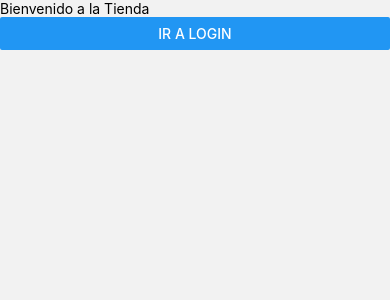
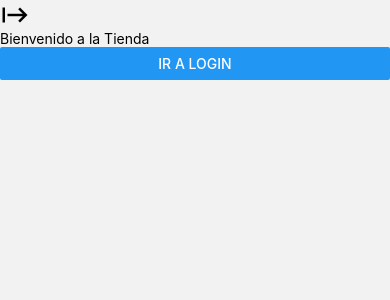
Before and after one commit to juancast24/Proyecto-virtualizacion-Minimarket, a React Native app: screen /Home in a window 390 px wide. Shown: the top 300 px of the page. Built offline with nearby package versions, Linux system fonts and the light colour scheme.

Commit message:
agregacion de mui

```diff
--- a/screens/public/HomeScreen.js
+++ b/screens/public/HomeScreen.js
@@ -1,12 +1,14 @@
 import React from 'react';
 import { View, Text, Button } from 'react-native';
 import { useNavigation } from '@react-navigation/native';
+import Icon from 'react-native-vector-icons/MaterialIcons';
 
 const HomeScreen = () => {
     const navigation = useNavigation();
 
     return (
         <View>
+            <Icon name="start" size={30} color="black" />
             <Text>Bienvenido a la Tienda</Text>
             {/* Botón para ir a Login */}
             <Button title="Ir a Login" onPress={() => navigation.navigate('Login')} />
```
Also changed, not shown: package.json (+6 -1 lines), 1 other file (tests, documents, lock files or other folders). Lines whose indentation alone changed are shown as unchanged.
